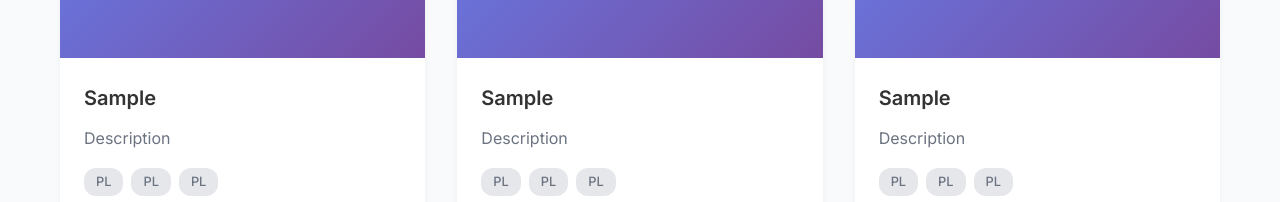
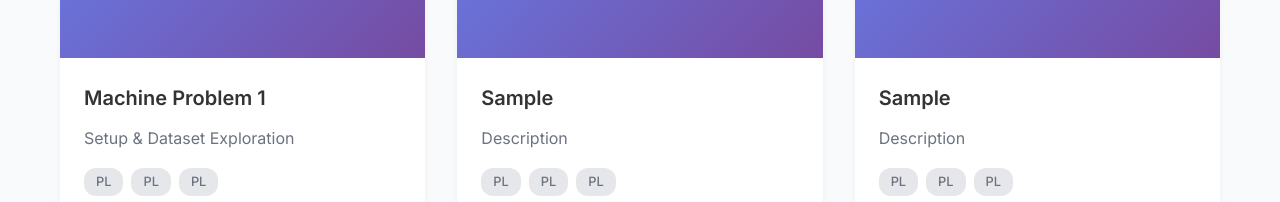
Before and after one commit to BorceKhen/CSST-102---Basic-Machine-Learning, a plain HTML site: page index.html in a window 1280 px wide. Shown: the part 2316-2518 px from the top of the page. Drawn offline with Linux system fonts and the light colour scheme.

Commit message:
Update index.html

```diff
--- a/index.html
+++ b/index.html
@@ -171,8 +171,8 @@
                         </div>
                     </div>
                     <div class="project-content">
-                        <h3>Sample</h3>
-                        <p>Description</p>
+                        <h3>Machine Problem 1</h3>
+                        <p>Setup & Dataset Exploration</p>
                         <div class="project-tech">
                             <span>PL</span>
                             <span>PL</span>
```
